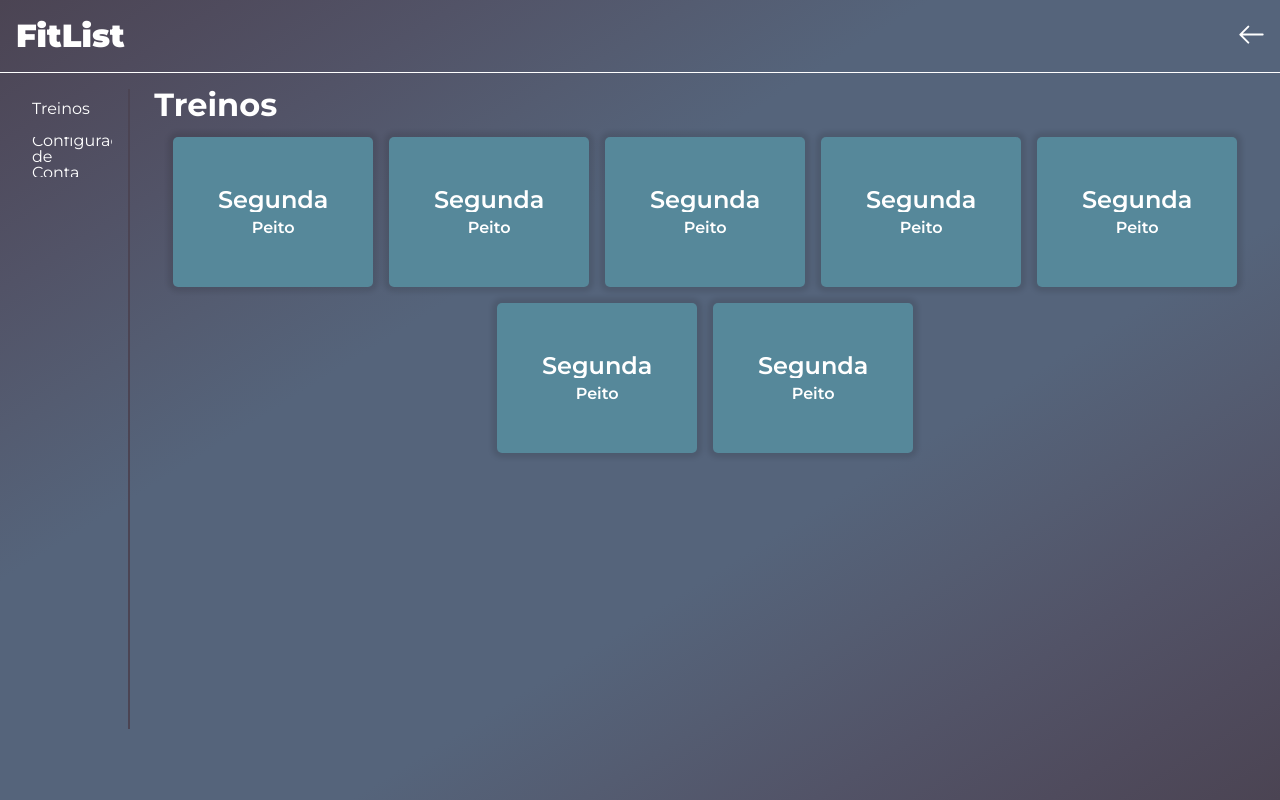
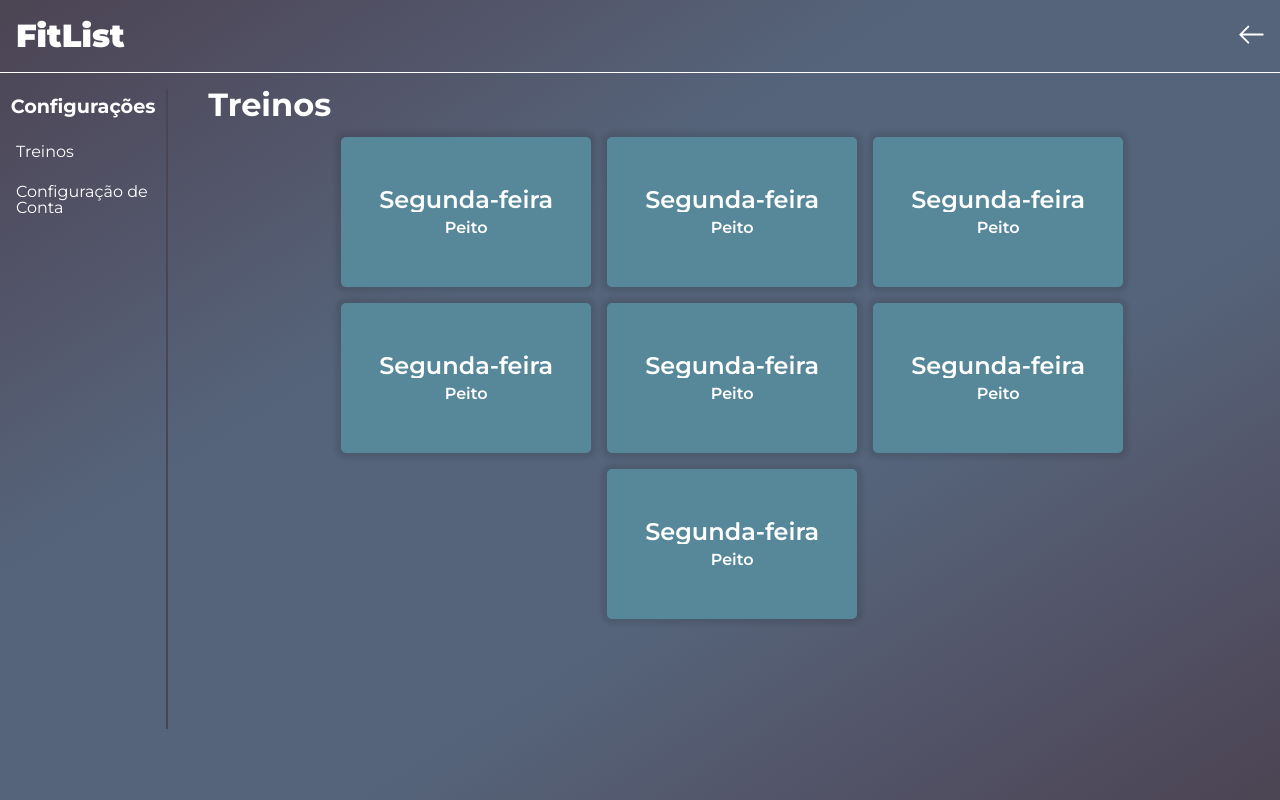
Before and after one commit to GustavoGomesDias/fitlist-frontend, a Next.js app: page /settings/id in a window 1280 px wide. Built offline with nearby package versions, Linux system fonts and the light colour scheme.

Commit message:
refactor: change Lateral Menu css

```diff
--- a/src/components/LateralMenu/LateralMenu.module.css
+++ b/src/components/LateralMenu/LateralMenu.module.css
@@ -4,7 +4,7 @@
     font-family: 'Montserrat', sans-serif;
     color: var(--text-color);
     border-right: 2px solid #4b4453;
-    width: 180px;
+    width: 300px;
     height: 80vh;
     gap: .5rem;
 }
@@ -18,7 +18,7 @@
 
     width: 100%;
 
-    padding: 1rem;
+    padding: .5rem;
     cursor: pointer;
 }
 
@@ -29,3 +29,10 @@
 .lateral-menu span:hover {
     background-color: var(--normal-color);
 }
+.title {
+    font-size: 1.2rem;
+    font-weight: 700;
+    width: 100%;
+    text-align: center;
+    padding: .5rem 0;
+}
--- a/src/components/LateralMenu/LateralMenu.tsx
+++ b/src/components/LateralMenu/LateralMenu.tsx
@@ -9,6 +9,7 @@ export interface LateralMenuProps {
 export const LateralMenu = ({ components }: LateralMenuProps) => {
     return (
         <nav className={styles['lateral-menu']}>
+            <h2 className={styles['title']}>Configurações</h2>
             {components.map((item, index) => <NavItem index={index} navItemComponent={item}/>)}
         </nav>
     );
--- a/src/components/WeekDayCard/WeekDayCard.module.css
+++ b/src/components/WeekDayCard/WeekDayCard.module.css
@@ -8,7 +8,7 @@
     padding: 1rem;
     border-radius: 5px;
     box-shadow: var(--box-shadow);
-    width: 200px;
+    width: 250px;
     height: 150px;
     font-family: 'Montserrat', sans-serif;
     color: var(--text-color);
--- a/src/pages/settings/id.tsx
+++ b/src/pages/settings/id.tsx
@@ -8,27 +8,29 @@ import { WeekDayCard } from '@/components/WeekDayCard/WeekDayCard';
 
 export default function Settings() {
     const trainings = [{
-        weekday: 'Segunda',
+        weekday: 'Segunda-feira',
         training: 'Peito',
     }, {
-        weekday: 'Segunda',
+        weekday: 'Segunda-feira',
         training: 'Peito',
     }, {
-        weekday: 'Segunda',
+        weekday: 'Segunda-feira',
         training: 'Peito',
     }, {
-        weekday: 'Segunda',
+        weekday: 'Segunda-feira',
         training: 'Peito',
     }, {
-        weekday: 'Segunda',
+        weekday: 'Segunda-feira',
         training: 'Peito',
     }, {
-        weekday: 'Segunda',
+        weekday: 'Segunda-feira',
         training: 'Peito',
     }, {
-        weekday: 'Segunda',
+        weekday: 'Segunda-feira',
         training: 'Peito',
     }];
+
+    // fl-settings-btn
 
     return (
         <>
@@ -47,7 +49,7 @@ export default function Settings() {
                 <section className={styles['fl-setting-section']}>
                     <h3 className={styles['fl-settings-header']}>Treinos</h3>
 
-                    <div className={styles['fl-setting-weekdyas']}>
+                    <div className={styles['fl-setting-weekdays']}>
                         {trainings.map((item) => <WeekDayCard weekday={item['weekday']} training={item['training']} />)}
                     </div>
                 </section>
--- a/src/styles/Settings.module.css
+++ b/src/styles/Settings.module.css
@@ -1,6 +1,7 @@
 .fl-settings {
     display: flex;
     padding: 1rem 0;
+    gap: 1rem
 }
 
 .fl-setting-section {
@@ -12,7 +13,7 @@
     font-weight: 700
 }
 
-.fl-setting-weekdyas {
+.fl-setting-weekdays {
     padding: 1rem;
     gap: 1rem;
     display: flex;
@@ -20,3 +21,7 @@
     justify-content: center;
     flex-wrap: wrap;
 }
+
+.fl-settings-btn {
+    border-bottom: 2px solid #4b4453;
+}
```
